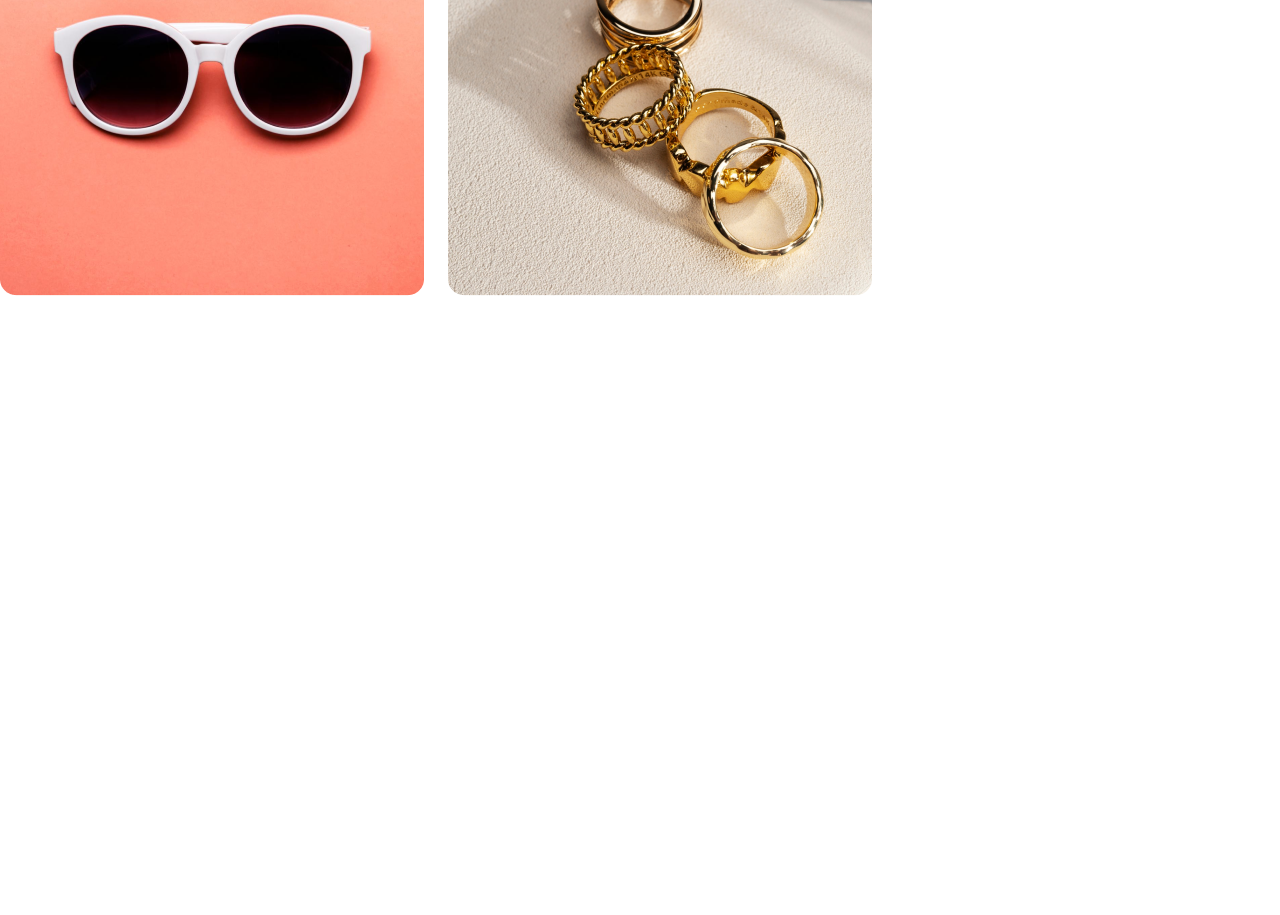
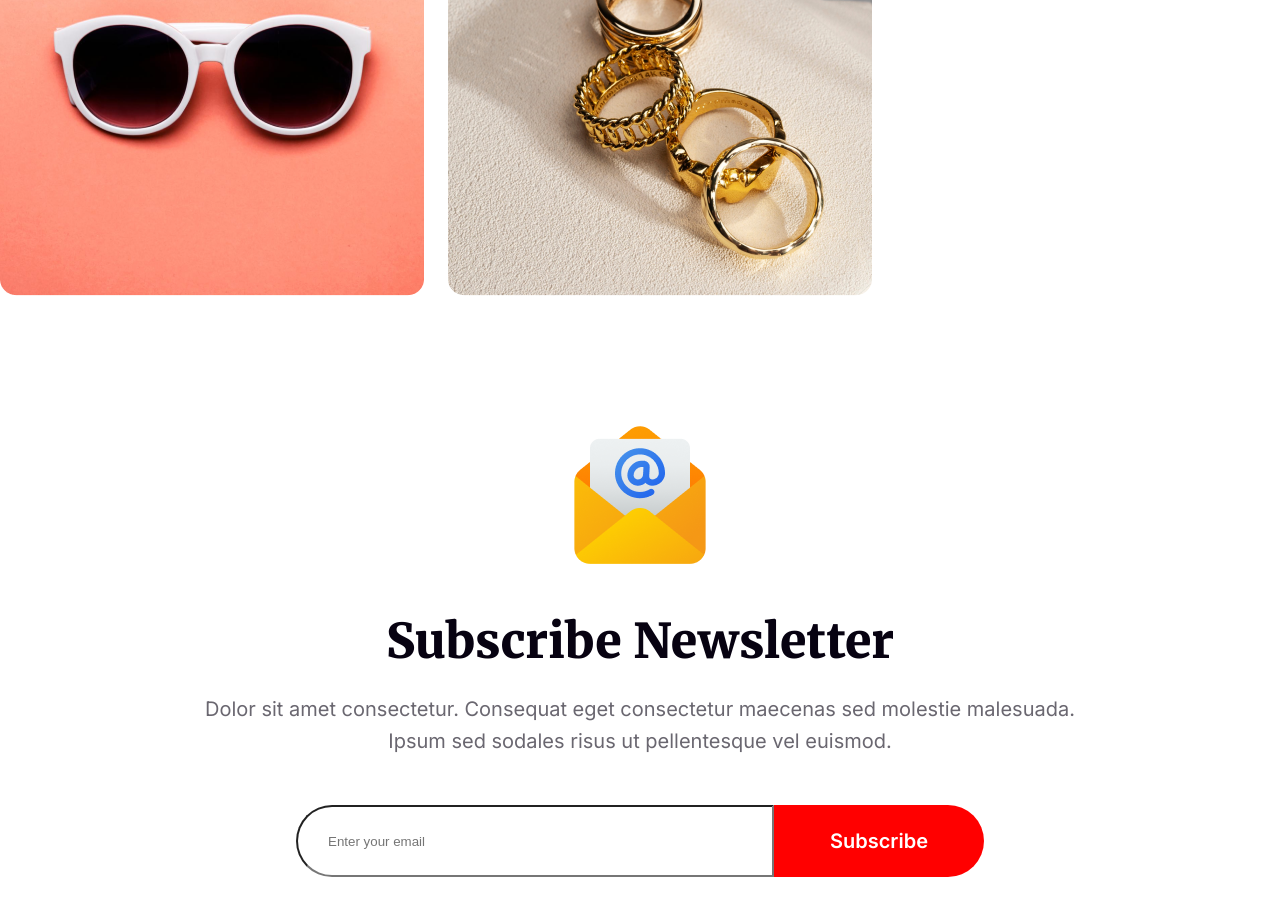
Before and after one commit to saurav921/happy-new-year, a plain HTML site: page index.html in a window 1280 px wide. Shown: the part 6358-7273 px from the top of the page. Before the commit the page ends 6658 px from the top, so only its background shows below. Drawn offline with Linux system fonts and the light colour scheme.

Commit message:
subscribe part complete

```diff
--- a/css/style.css
+++ b/css/style.css
@@ -314,7 +314,57 @@ main{
     width: 424px;
     border-radius: 16px;
 }
+/* ==portfolio part end== */
+/* ==subscribe part style start== */
+#subscribe_part{
+    margin: 120px 0;
+}
 
+#subscribe_part .mail_image{
+    display: flex;
+    justify-content: center;
+}
 
+#subscribe_part .subscribe_title{
+    color: #070211;
+    text-align: center;
+    font-family: Merriweather;
+    font-size: 48px;
+    font-weight: 900;
+    margin: 40px 0 22px;
+}
 
-/* ==portfolio part end== */
+#subscribe_part .subscribe_description{
+    color: rgba(7, 2, 17, 0.60);
+    text-align: center;
+    font-family: Inter;
+    font-size: 20px;
+    font-weight: 400;
+    line-height: 32px;
+}
+
+#subscribe_part input{
+    padding: 25px 267px 25px 30px;
+    align-items: center;
+    border-radius: 50px 0 0 50px;
+}
+
+#subscribe_part .subscribe_button{
+    display: flex;
+    justify-content: center;
+    margin: 48px 0 80px;
+}
+
+#subscribe_part button{
+    color: #FFF;
+    text-align: center;
+    font-family: Inter;
+    font-size: 20px;
+    font-weight: 600;
+    border: none;
+    border-radius: 0px 50px 50px 0px;
+    background: #F00;
+    padding: 24px 56px;
+    cursor: pointer;
+}
+/* ==subscribe part style end== */
--- a/index.html
+++ b/index.html
@@ -122,9 +122,17 @@
         </section>
         <!-- ==prtfolio part end== -->
         <!-- --subscribe part start== -->
-
-
-
+        <section id="subscribe_part">
+            <div class="mail_image">
+                <img src="images/Group 61.png" alt="Group 61.png">
+            </div>
+            <h3 class="subscribe_title">Subscribe Newsletter</h3>
+            <p class="subscribe_description">Dolor sit amet consectetur. Consequat eget consectetur maecenas sed molestie malesuada. <br> Ipsum sed sodales risus ut pellentesque vel euismod. </p>
+            <div class="subscribe_button">
+                <input type="email" placeholder="Enter your email" required>
+                <button type="submit">Subscribe</button>
+            </div>
+        </section>
         <!-- --subscribe part end== -->
 
     </main>
```
